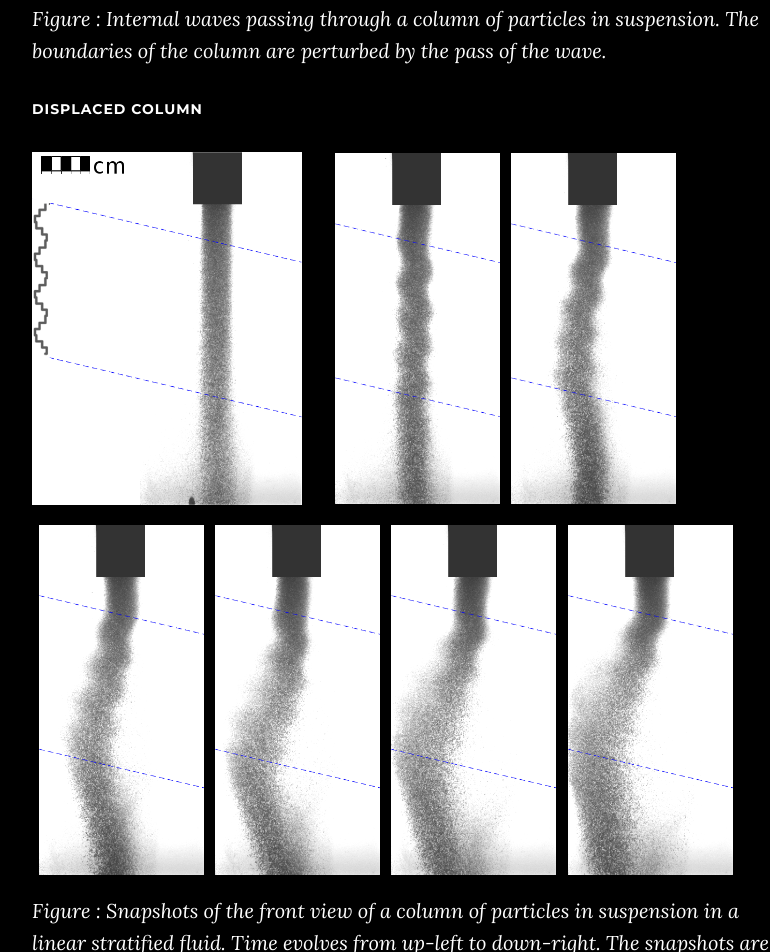
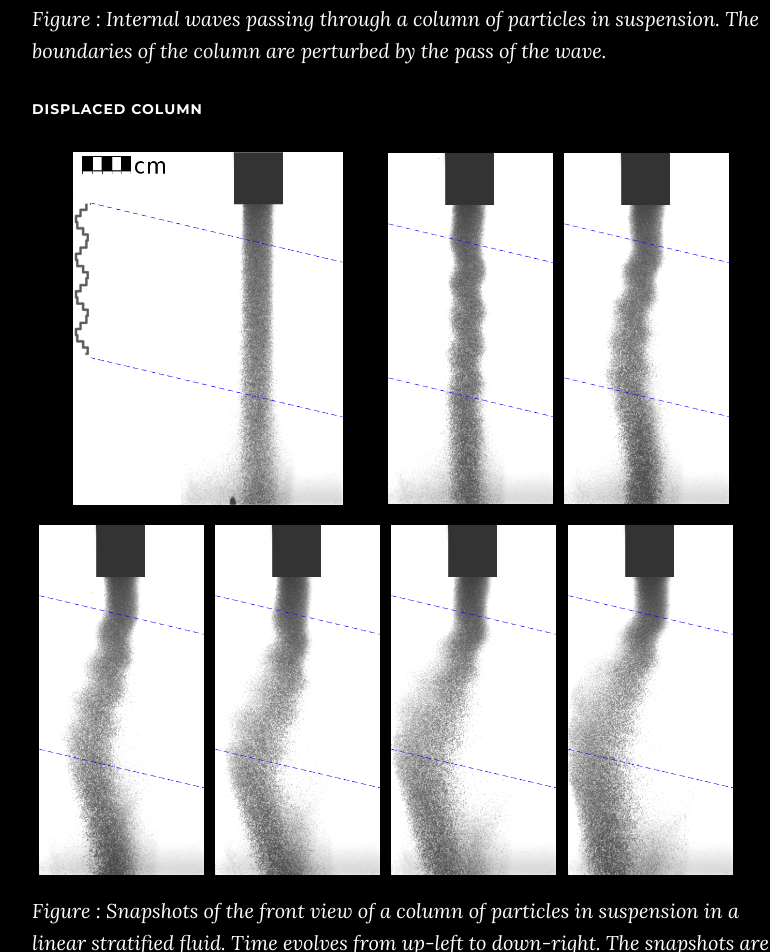
Before and after one commit to ernehorne/my_personal_web, a website: page index.html in a window 1280 px wide. Shown: the part 8691-9643 px from the top of the page, without its empty margins (233-1003 px from the left). Drawn offline with nearby package versions, Linux system fonts and the light colour scheme; some packages are replaced by stand-ins of ours.

```diff
--- a/index.html
+++ b/index.html
@@ -180,7 +180,7 @@
                 <br><br>
                 <p><i>Figure : Internal waves passing through a column of particles in suspension. The boundaries of the column are perturbed by the pass of the wave.</i></p>
                 <h5>Displaced column</h5>
-                <img src="img/displacement/disp1.png" width="36%"> &nbsp &nbsp &nbsp &nbsp  <img src="img/displacement/disp500.png" width="22%">  &nbsp <img src="img/displacement/disp1000.png" width="22%"> <br><br>
+                <img src="img/displacement/disp1.png" width="36%" hspace="5.5%" >  <img src="img/displacement/disp500.png" width="22%">  &nbsp <img src="img/displacement/disp1000.png" width="22%"> <br><br>
                  &nbsp <img src="img/displacement/disp1500.png" width="22%">  &nbsp <img src="img/displacement/disp2000.png" width="22%">
                  &nbsp <img src="img/displacement/disp2500.png" width="22%">  &nbsp <img src="img/displacement/disp3000.png" width="22%">
                 <br><br>
```
